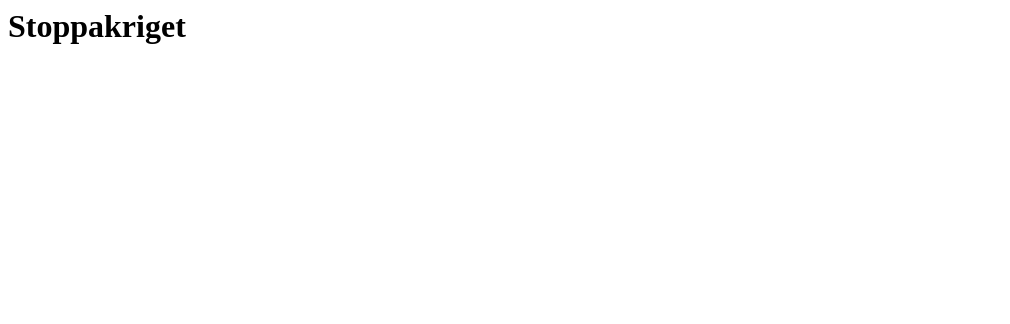
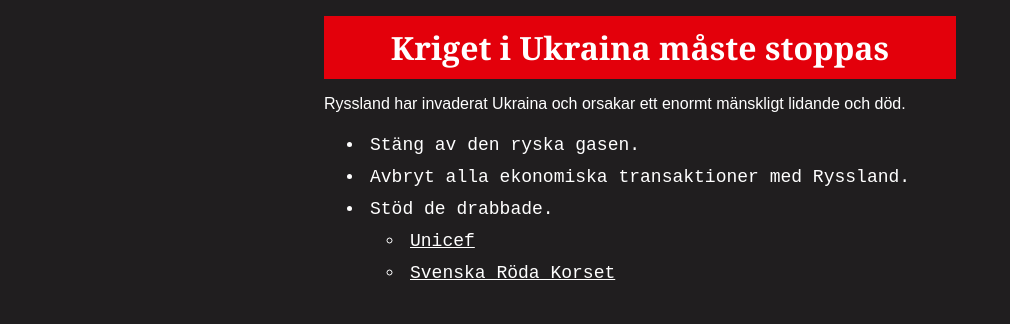
Before and after one commit to Vidarhf/stoppakriget.nu, a plain HTML site: page index.html in a window 1280 px wide. Shown: the whole page, without its empty margins (0-1010 px from the left). Drawn offline with Linux system fonts and the light colour scheme.

Commit message:
Content and styling

```diff
--- a/index.html
+++ b/index.html
@@ -1 +1,22 @@
-<h1>Stoppakriget</h1>
+
+<!DOCTYPE html>
+<html>
+<head>
+<link rel="stylesheet" href="styles.css">
+</head>
+<body>
+    <div class="content">
+    <h1 class="center">Kriget i Ukraina måste stoppas</h1>
+        <p>Ryssland har invaderat Ukraina och orsakar ett enormt mänskligt lidande och död.</p>
+        <ul>
+            <li>Stäng av den ryska gasen. </li>
+            <li>Avbryt alla ekonomiska transaktioner med Ryssland.</li>
+            <li>Stöd de drabbade.</li>
+            <ul>
+                <li><a href="https://unicef.se/katastrof/hjalp-ukrainas-barn">Unicef</a></li>
+                <li><a href="https://www.rodakorset.se/var-varld/har-arbetar-vi/ukraina/#gava">Svenska Röda Korset</a></li>
+            </ul>
+        </ul>
+    </div>
+</div>
+</body>
--- /dev/null
+++ b/styles.css
@@ -0,0 +1,42 @@
+body {
+    background-color: #201E1F;
+    color: white;
+    font-family: Georgia, 'Times New Roman', Times, serif;
+    font-size: 16px;
+    padding: 0;
+}
+
+h1 {
+    font-family: Georgia, 'Times New Roman', Times, serif;
+    background-color: #e3000b;
+    color: white;
+    text-align: center;
+    width: 50%;
+}
+p {
+    font-family: Arial, Helvetica, sans-serif;
+    font-weight: 500;
+}
+
+li {
+    font-size: large;
+    padding: 6px;
+    font-family: 'Courier New', Courier, monospace;
+}
+
+a {
+    font-family: 'Courier New', Courier, monospace;
+    color: white;
+}
+
+.center {
+    margin: auto;
+    padding: 10px;
+    width: auto;
+  }
+
+.content {
+    margin: auto;
+    padding: 8px;
+    width: 50%;
+  }
```
